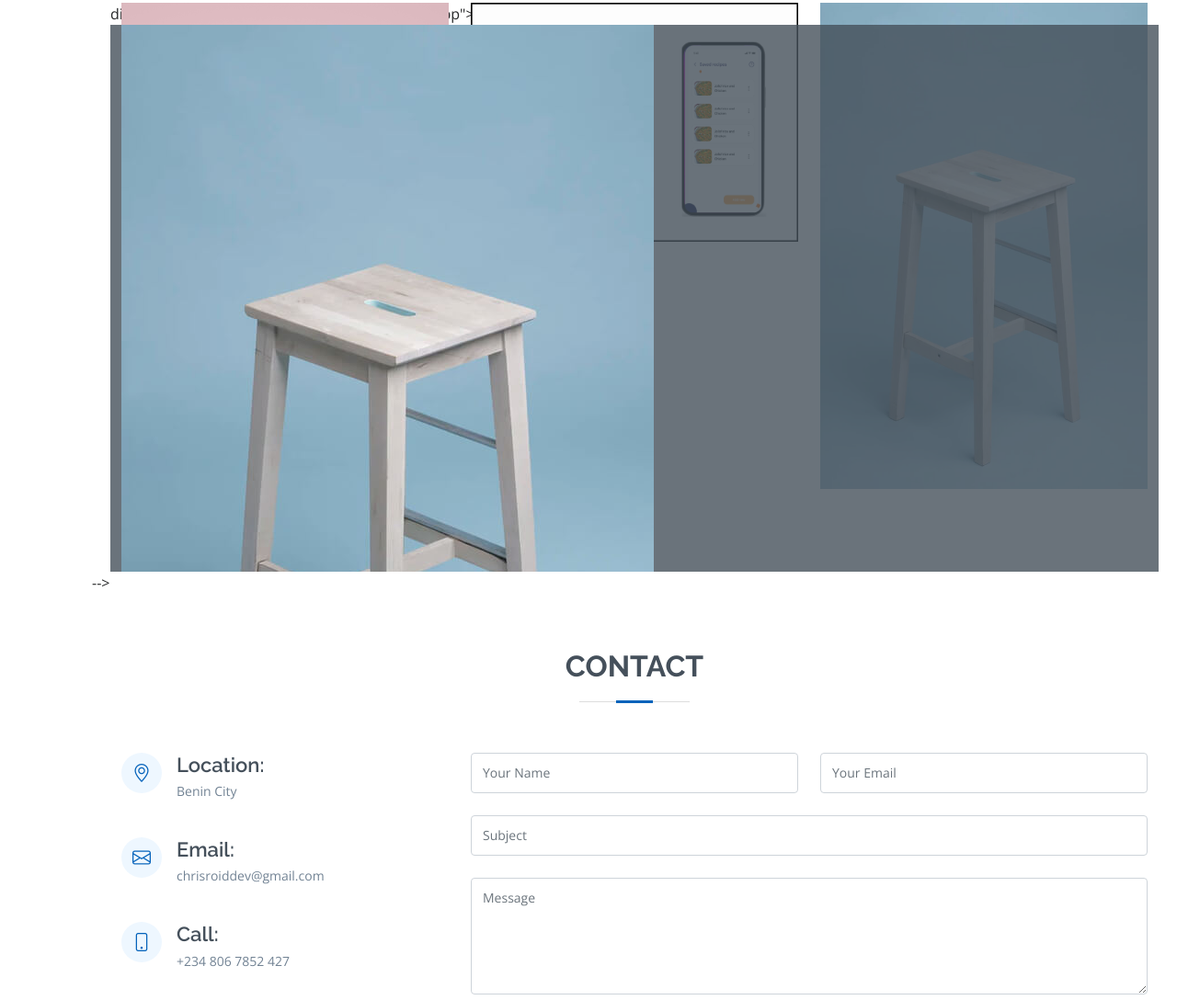
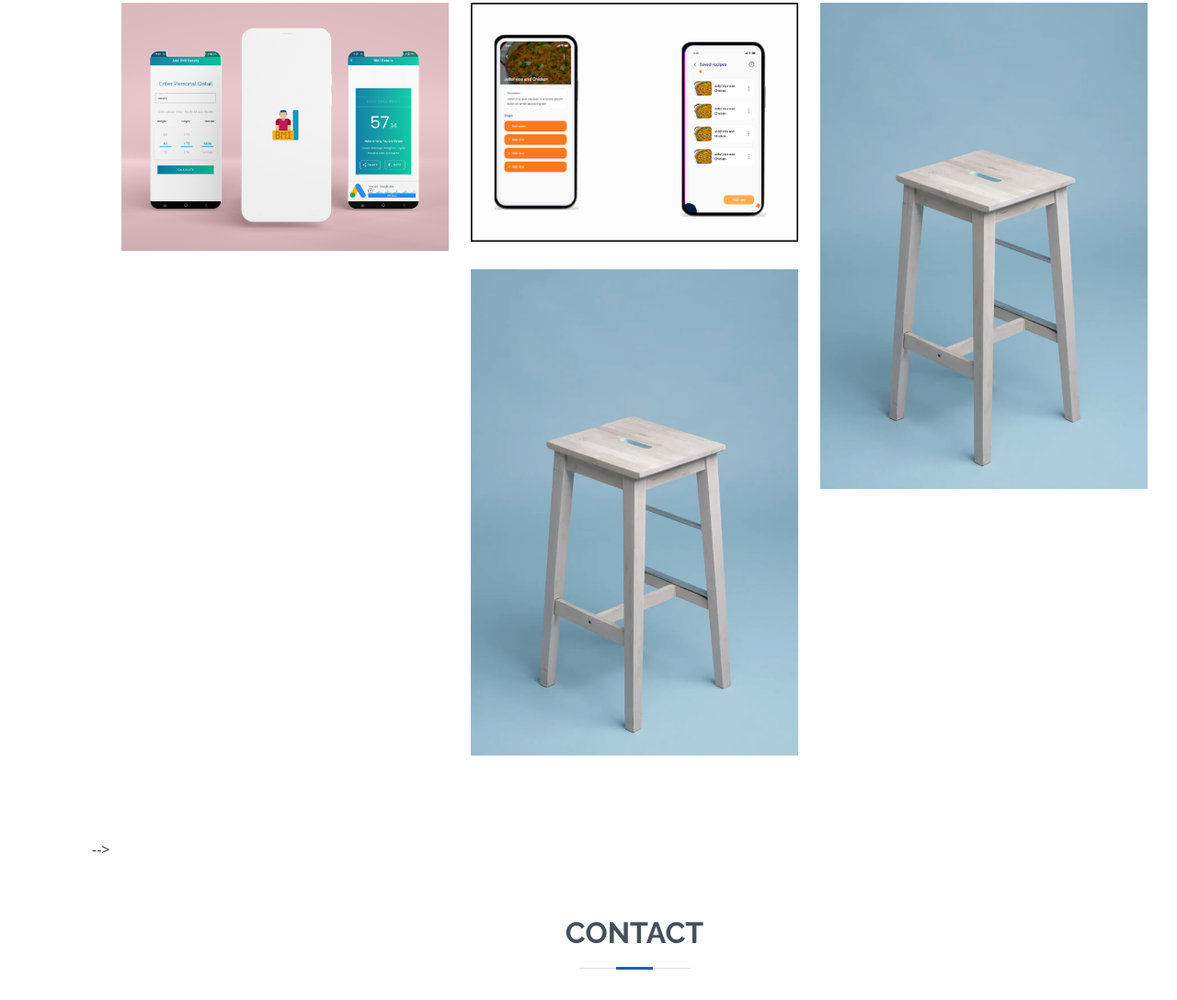
Before and after one commit to Chrisroid/chrisroid.github.io, a plain HTML site: page index.html in a window 1280 px wide. Shown: the part 4385-5473 px from the top of the page at 92% size. Drawn offline with nearby package versions, Linux system fonts and the light colour scheme.

Commit message:
bug fixed

```diff
--- a/index.html
+++ b/index.html
@@ -415,7 +415,7 @@
             </div>
           </div>
 
-          div class="col-lg-4 col-md-6 portfolio-item filter-app">
+          <div class="col-lg-4 col-md-6 portfolio-item filter-app">
             <div class="portfolio-wrap">
               <img src="assets/img/portfolio/portfolio-6.jpg" class="img-fluid" alt="">
               <div class="portfolio-info">
```
